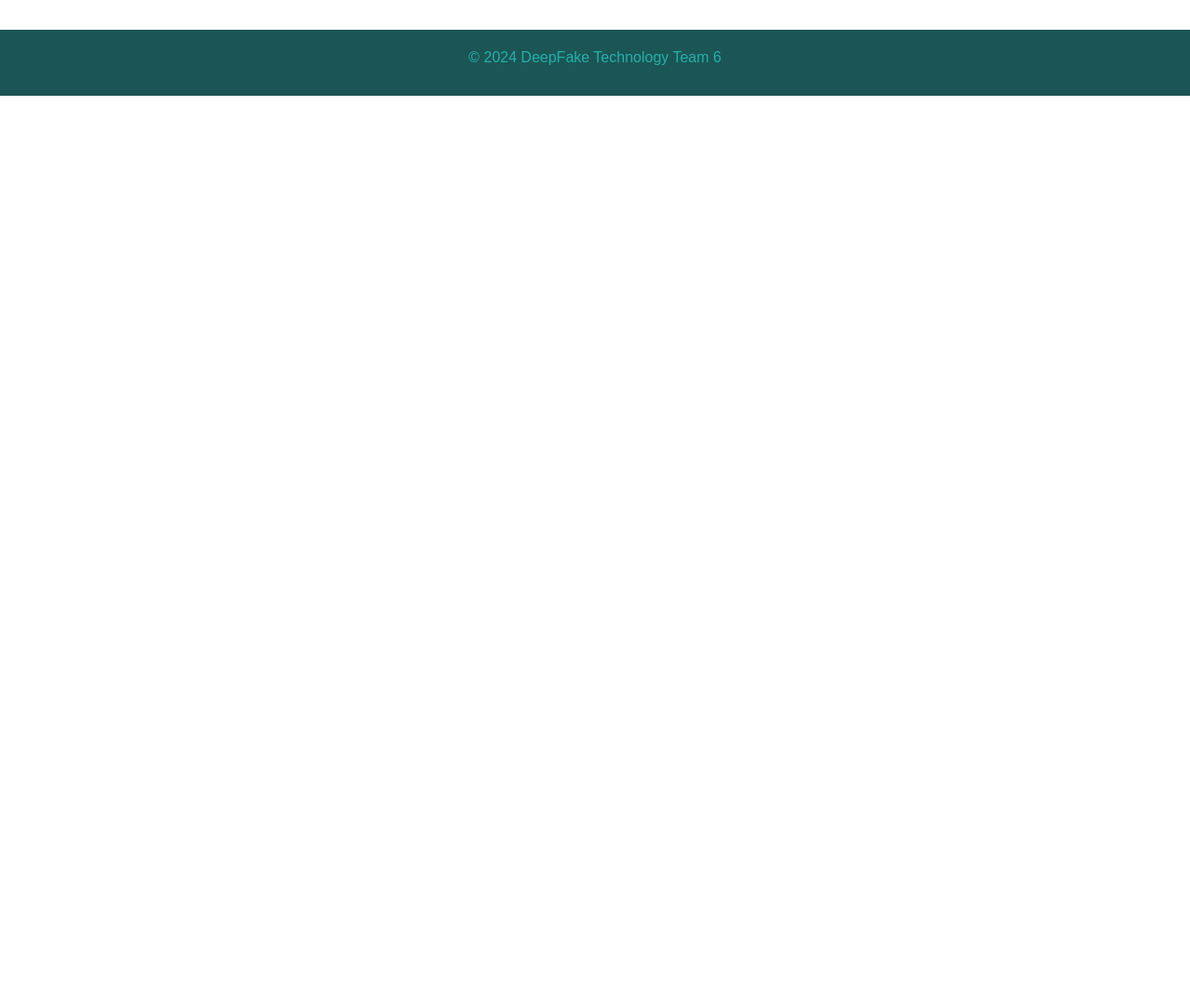
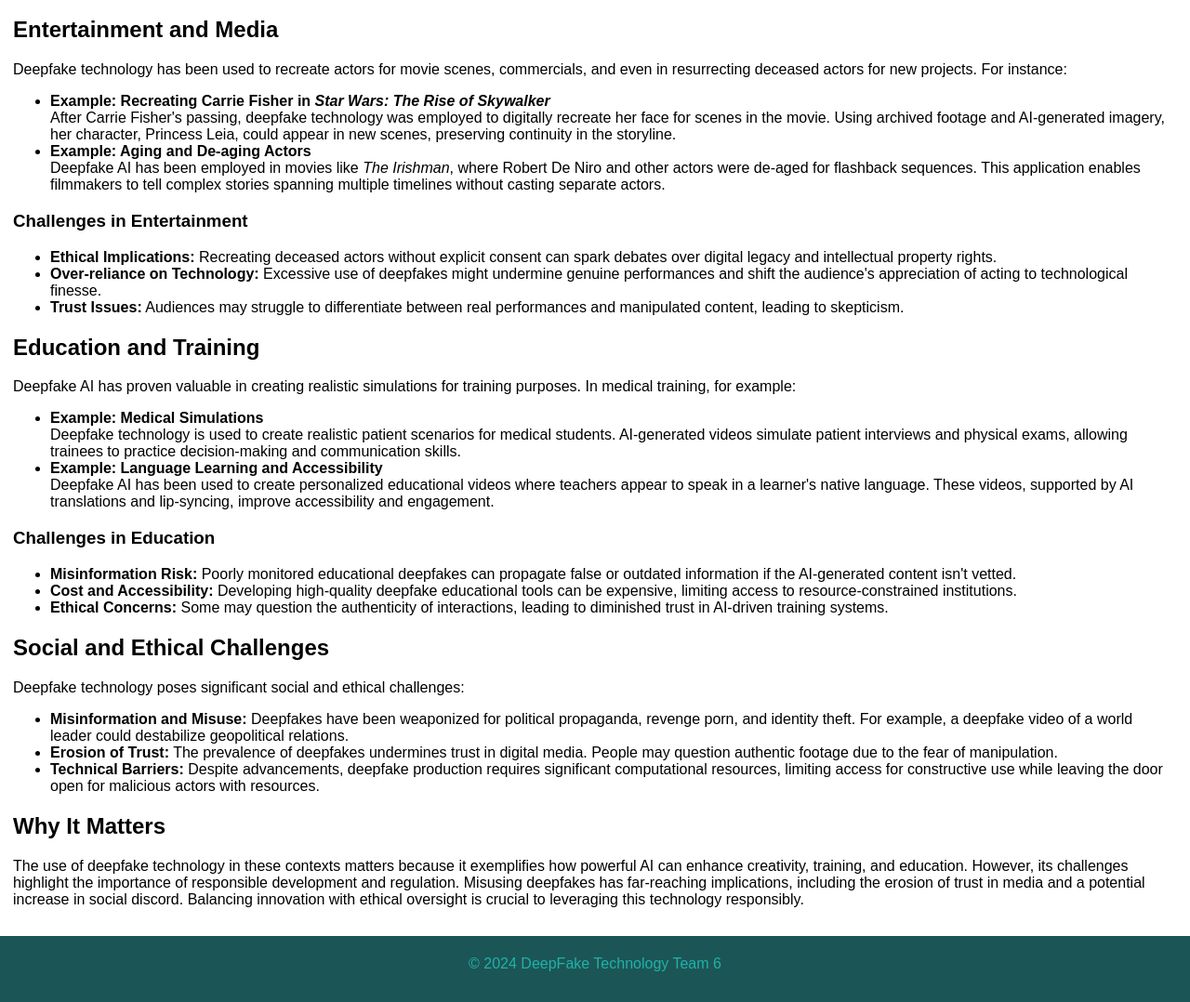
Before and after one commit to Superharam/Team6IT304Final, a plain HTML site: page Applications.html in a window 1280 px wide. Shown: the part 184-1262 px from the top of the page at 93% size. Before the commit the page ends 800 px from the top, so only its background shows below. Drawn offline with Linux system fonts and the light colour scheme.

Commit message:
Update Applications.html

```diff
--- a/Applications.html
+++ b/Applications.html
@@ -11,11 +11,60 @@
         <div class="dropdown">
             <button class="dropbtn"><a href="index.html">Introduction</a></button>
             <button class="dropbtn"><a href="Applications.html">Applications</a></button>
-        <button class="dropbtn"><a href="Discussion.html">Critcal Discussion</a></button>
+            <button class="dropbtn"><a href="Discussion.html">Critical Discussion</a></button>
         </div>
     </header>
     <div class="text">
         <h1>Applications of Deepfakes</h1>
+        <h2>Entertainment and Media</h2>
+        <p>Deepfake technology has been used to recreate actors for movie scenes, commercials, and even in resurrecting deceased actors for new projects. For instance:</p>
+        <ul>
+            <li>
+                <strong>Example: Recreating Carrie Fisher in <em>Star Wars: The Rise of Skywalker</em></strong><br>
+                After Carrie Fisher's passing, deepfake technology was employed to digitally recreate her face for scenes in the movie. Using archived footage and AI-generated imagery, her character, Princess Leia, could appear in new scenes, preserving continuity in the storyline.
+            </li>
+            <li>
+                <strong>Example: Aging and De-aging Actors</strong><br>
+                Deepfake AI has been employed in movies like <em>The Irishman</em>, where Robert De Niro and other actors were de-aged for flashback sequences. This application enables filmmakers to tell complex stories spanning multiple timelines without casting separate actors.
+            </li>
+        </ul>
+        <h3>Challenges in Entertainment</h3>
+        <ul>
+            <li><strong>Ethical Implications:</strong> Recreating deceased actors without explicit consent can spark debates over digital legacy and intellectual property rights.</li>
+            <li><strong>Over-reliance on Technology:</strong> Excessive use of deepfakes might undermine genuine performances and shift the audience's appreciation of acting to technological finesse.</li>
+            <li><strong>Trust Issues:</strong> Audiences may struggle to differentiate between real performances and manipulated content, leading to skepticism.</li>
+        </ul>
+        <h2>Education and Training</h2>
+        <p>Deepfake AI has proven valuable in creating realistic simulations for training purposes. In medical training, for example:</p>
+        <ul>
+            <li>
+                <strong>Example: Medical Simulations</strong><br>
+                Deepfake technology is used to create realistic patient scenarios for medical students. AI-generated videos simulate patient interviews and physical exams, allowing trainees to practice decision-making and communication skills.
+            </li>
+            <li>
+                <strong>Example: Language Learning and Accessibility</strong><br>
+                Deepfake AI has been used to create personalized educational videos where teachers appear to speak in a learner's native language. These videos, supported by AI translations and lip-syncing, improve accessibility and engagement.
+            </li>
+        </ul>
+        <h3>Challenges in Education</h3>
+        <ul>
+            <li><strong>Misinformation Risk:</strong> Poorly monitored educational deepfakes can propagate false or outdated information if the AI-generated content isn't vetted.</li>
+            <li><strong>Cost and Accessibility:</strong> Developing high-quality deepfake educational tools can be expensive, limiting access to resource-constrained institutions.</li>
+            <li><strong>Ethical Concerns:</strong> Some may question the authenticity of interactions, leading to diminished trust in AI-driven training systems.</li>
+        </ul>
+        <h2>Social and Ethical Challenges</h2>
+        <p>
+            Deepfake technology poses significant social and ethical challenges:
+        </p>
+        <ul>
+            <li><strong>Misinformation and Misuse:</strong> Deepfakes have been weaponized for political propaganda, revenge porn, and identity theft. For example, a deepfake video of a world leader could destabilize geopolitical relations.</li>
+            <li><strong>Erosion of Trust:</strong> The prevalence of deepfakes undermines trust in digital media. People may question authentic footage due to the fear of manipulation.</li>
+            <li><strong>Technical Barriers:</strong> Despite advancements, deepfake production requires significant computational resources, limiting access for constructive use while leaving the door open for malicious actors with resources.</li>
+        </ul>
+        <h2>Why It Matters</h2>
+        <p>
+            The use of deepfake technology in these contexts matters because it exemplifies how powerful AI can enhance creativity, training, and education. However, its challenges highlight the importance of responsible development and regulation. Misusing deepfakes has far-reaching implications, including the erosion of trust in media and a potential increase in social discord. Balancing innovation with ethical oversight is crucial to leveraging this technology responsibly.
+        </p>
     </div>
     <footer>
         <p>© 2024 DeepFake Technology Team 6</p>
```
Lines whose indentation alone changed are shown as unchanged.
